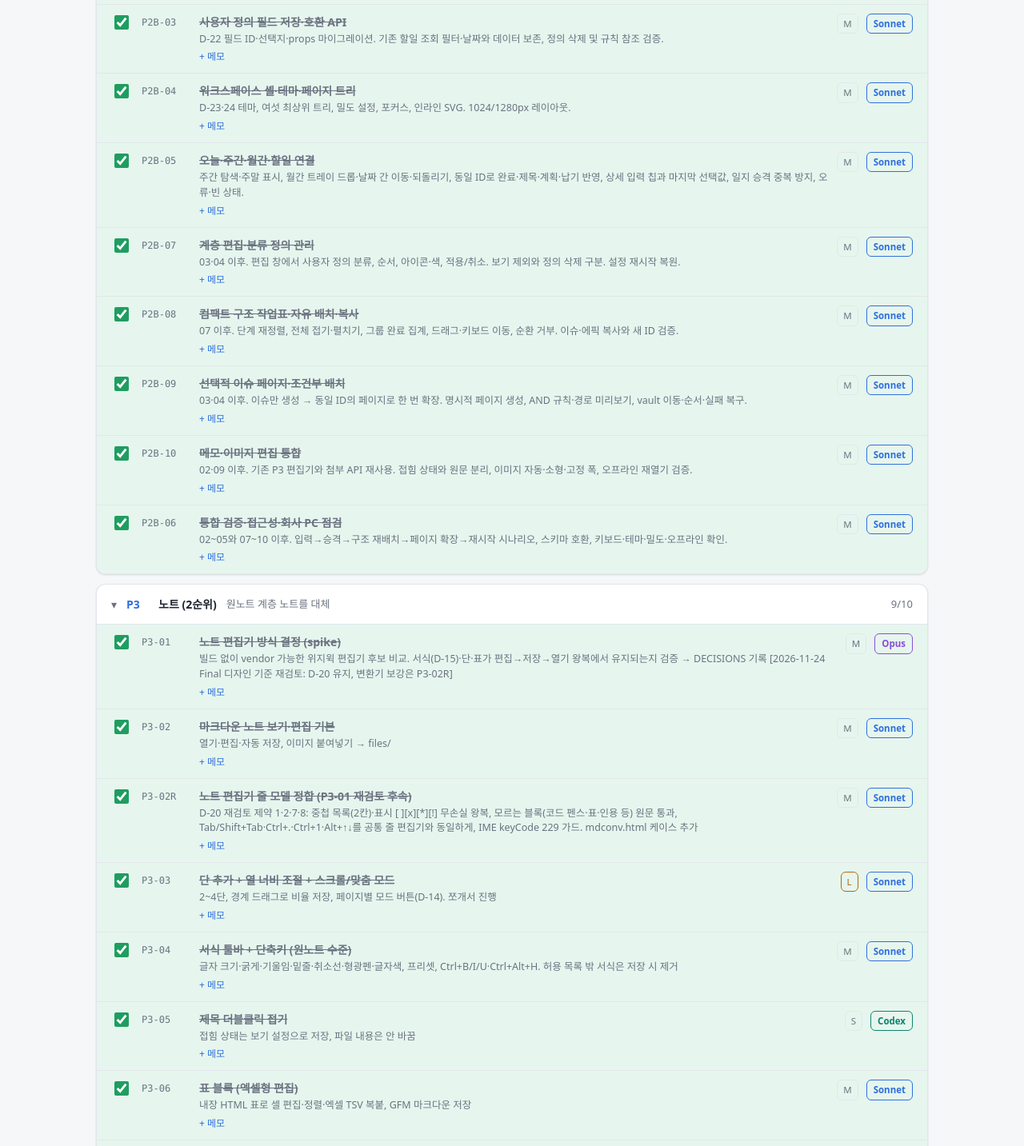
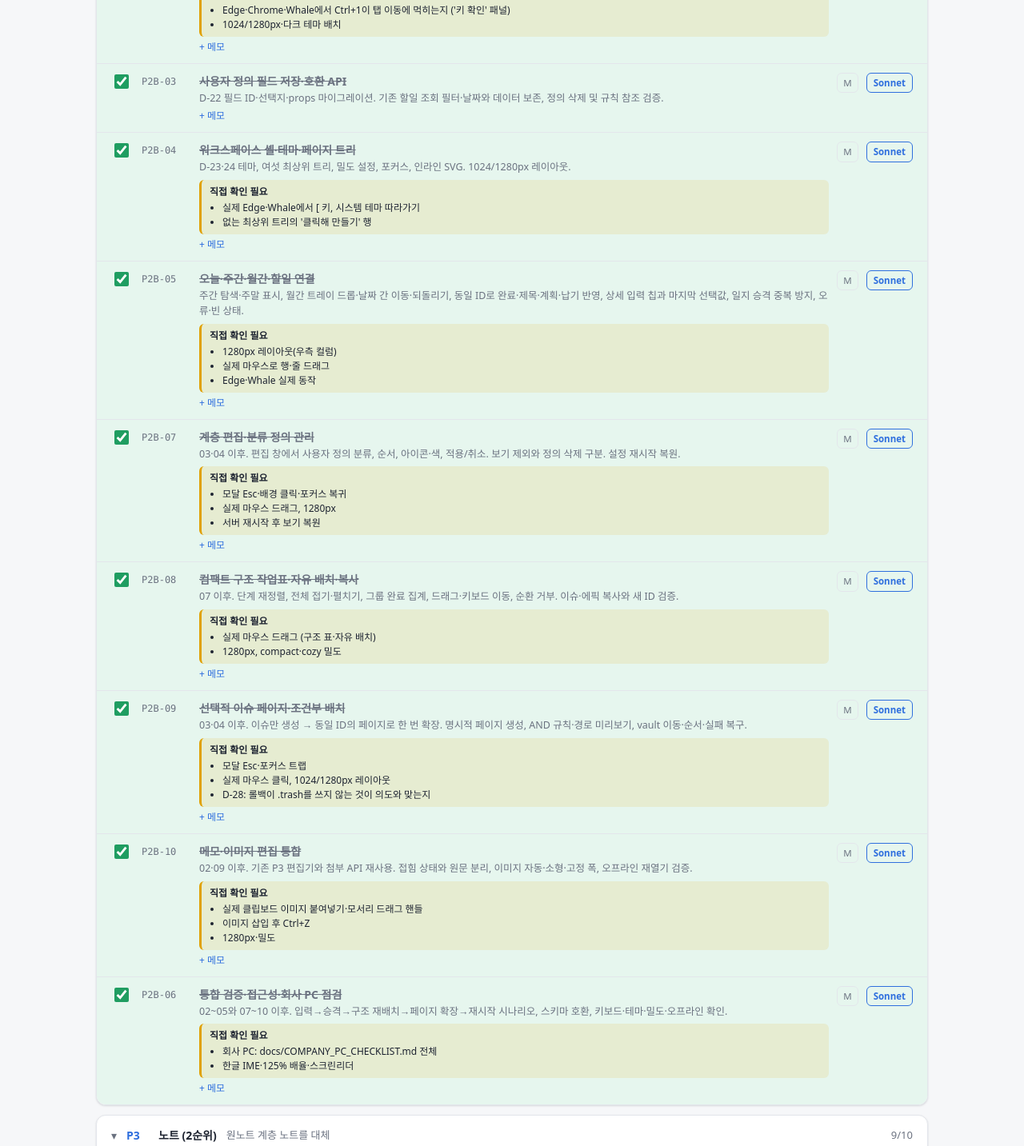
Before and after one commit to jaeyoonko1/MI_Planner, a plain HTML site: page project_flow.html in a window 1280 px wide. Shown: the part 2585-4018 px from the top of the page at 80% size. Drawn offline with Linux system fonts and the light colour scheme.

Commit message:
[flow] Mark items needing manual user verification
Co-Authored-By: Claude Sonnet 5.5 <noreply@anthropic.com>

```diff
--- a/project_flow.html
+++ b/project_flow.html
@@ -11,6 +11,19 @@
    tool 값: "Opus" | "Sonnet" | "Codex" | "직접" | "사내LLM"
    size 값: "S"(한 사이클 미만) | "M"(한 사이클) | "L"(두 사이클 이상 → 쪼개기 권장)
    ===================================================================== */
+/* 사람이 직접 확인해야 하는 항목 (에이전트가 확인하지 못한 것). 확인하면 목록에서 지운다. */
+const VERIFY = {
+  "P2B-02": ["Edge·Chrome·Whale에서 Ctrl+1이 탭 이동에 먹히는지 ('키 확인' 패널)", "1024/1280px·다크 테마 배치"],
+  "P2B-04": ["실제 Edge·Whale에서 [ 키, 시스템 테마 따라가기", "없는 최상위 트리의 '클릭해 만들기' 행"],
+  "P2B-05": ["1280px 레이아웃(우측 컬럼)", "실제 마우스로 행·줄 드래그", "Edge·Whale 실제 동작"],
+  "P2B-07": ["모달 Esc·배경 클릭·포커스 복귀", "실제 마우스 드래그, 1280px", "서버 재시작 후 보기 복원"],
+  "P2B-08": ["실제 마우스 드래그 (구조 표·자유 배치)", "1280px, compact·cozy 밀도"],
+  "P2B-09": ["모달 Esc·포커스 트랩", "실제 마우스 클릭, 1024/1280px 레이아웃", "D-28: 롤백이 .trash를 쓰지 않는 것이 의도와 맞는지"],
+  "P2B-10": ["실제 클립보드 이미지 붙여넣기·모서리 드래그 핸들", "이미지 삽입 후 Ctrl+Z", "1280px·밀도"],
+  "P2B-06": ["회사 PC: docs/COMPANY_PC_CHECKLIST.md 전체", "한글 IME·125% 배율·스크린리더"],
+  "P3-04": ["Ctrl+Shift+. 실제 키 입력, Ctrl+Space와 한글 전환키 충돌", "Ctrl+Shift+N 브라우저 예약 여부"],
+  "P3-07": ["빈 페이지 '다시 확인' 버튼, 오류 상태 화면", "이슈 페이지가 HTML 타입일 때 헤더 배치"],
+};
 const FLOW = {
   project: "MI_Planner",
   updated: "2026-11-24",
@@ -255,6 +268,8 @@ const FLOW = {
   .tid { font-family: ui-monospace, Consolas, monospace; font-size: 12px; color: var(--muted); padding-top: 2px; }
   .ttitle { font-weight: 600; }
   .tdesc { color: var(--muted); font-size: 12.5px; margin-top: 2px; }
+  .tverify { margin-top: 6px; padding: 6px 10px; border-left: 3px solid #e0a100; background: rgba(224,161,0,.12); border-radius: 6px; font-size: 12px; }
+  .tverify ul { margin: 2px 0 0 16px; padding: 0; }
   .tmemo-toggle { background: none; border: 0; color: var(--accent); cursor: pointer; font: inherit; font-size: 12px; padding: 0; margin-top: 4px; }
   .tmemo { width: 100%; margin-top: 6px; min-height: 54px; border-radius: 8px; border: 1px solid var(--line);
     background: var(--bg); color: var(--text); padding: 8px; font: inherit; font-size: 13px; resize: vertical; }
@@ -382,6 +397,11 @@ const FLOW = {
     }).join("");
   }
 
+  function vbox(t) {
+    const v = (typeof VERIFY !== "undefined" && VERIFY[t.id]) || [];
+    return v.length ? `<div class="tverify"><b>직접 확인 필요</b><ul>${v.map(x => `<li>${esc(x)}</li>`).join("")}</ul></div>` : "";
+  }
+
   function renderNext() {
     const next = allTasks().filter(t => !isDone(t)).slice(0, 3);
     $("nextList").innerHTML = next.length ? next.map((t, i) => `
@@ -431,7 +451,7 @@ const FLOW = {
       <span class="tid">${t.id}</span>
       <div>
         <div class="ttitle">${esc(t.title)}${overridden ? '<span class="override">브라우저</span>' : ""}</div>
-        <div class="tdesc">${esc(t.desc)}</div>
+        <div class="tdesc">${esc(t.desc)}</div>${vbox(t)}
         <button class="tmemo-toggle" data-memo="${t.id}">${open ? "메모 닫기" : (memo ? "메모 보기 ✎" : "+ 메모")}</button>
         ${open ? `<textarea class="tmemo" data-memotext="${t.id}" placeholder="막힌 점, 결정 사항, 링크 등">${esc(memo)}</textarea>` : ""}
       </div>
```
